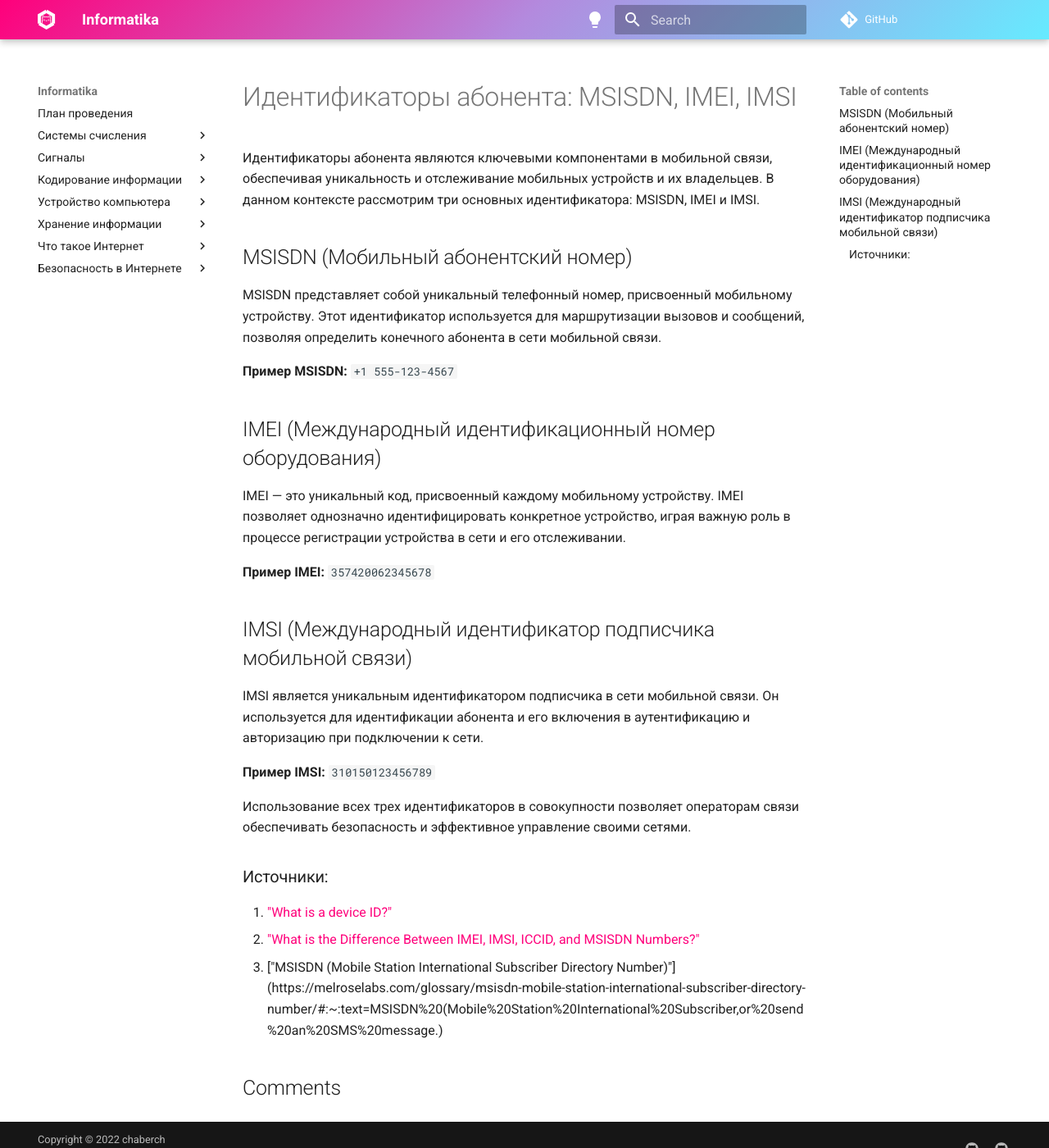
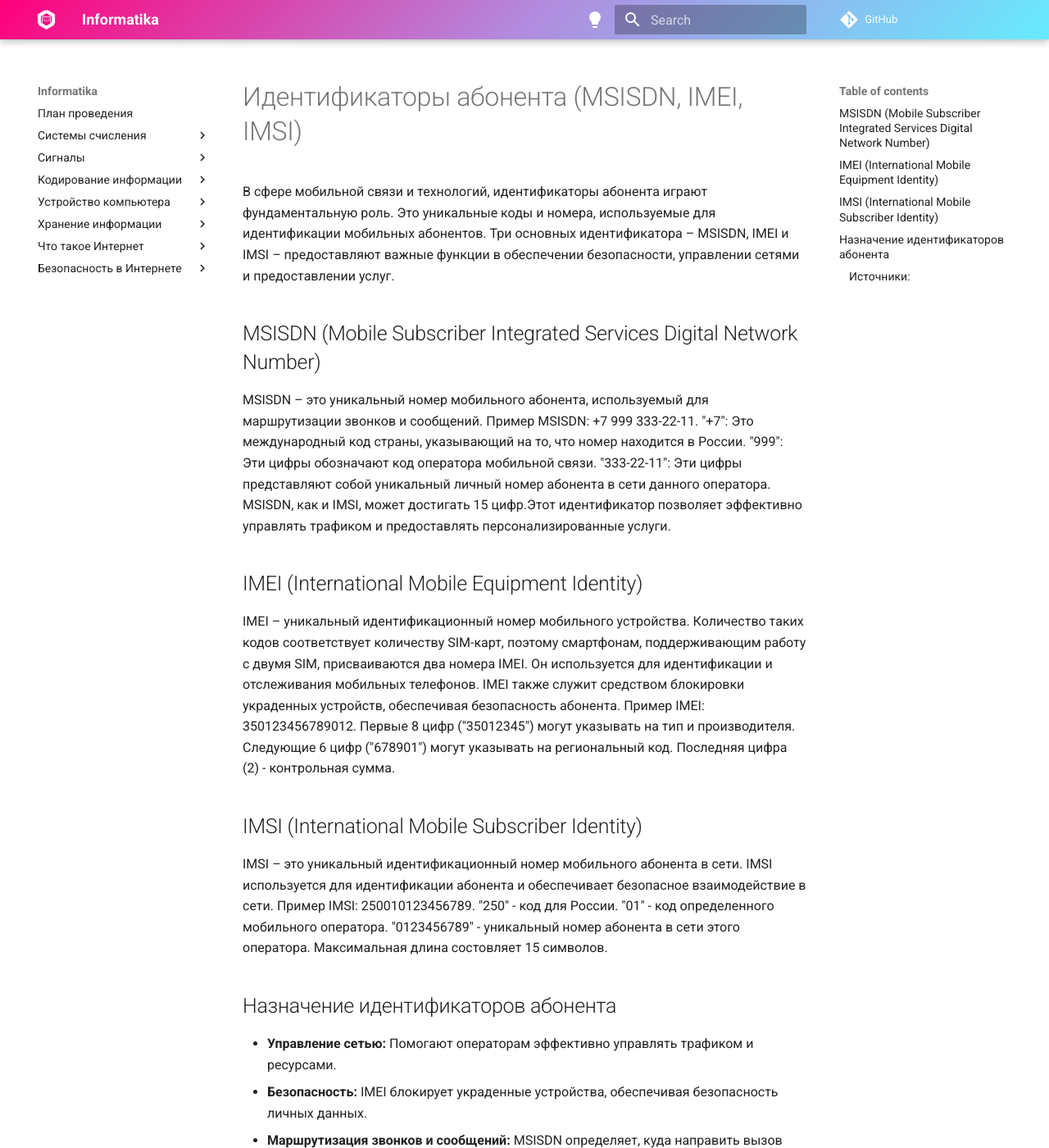
Before and after one commit to chabErch/Informatika, an MkDocs documentation site: the page built from docs/Сети связи/Основы сетей сотовой связи/Идентификаторы абонента.md, in a window 1280 px wide and 1400 px high. Shown: the whole window at 82% size. Built offline with MkDocs 1.6.1 and Material for MkDocs 9.7.7, drawn with Linux system fonts in a browser that asks for light colours; comment, search, counter and statistics services are not loaded; some of the changed text lies outside the part shown.

Commit message:
Update Идентификаторы абонента.md

```diff
--- a/docs/Сети связи/Основы сетей сотовой связи/Идентификаторы абонента.md
+++ b/docs/Сети связи/Основы сетей сотовой связи/Идентификаторы абонента.md
@@ -1,29 +1,37 @@
-# Идентификаторы абонента: MSISDN, IMEI, IMSI
+# Идентификаторы абонента (MSISDN, IMEI, IMSI)
 
-Идентификаторы абонента являются ключевыми компонентами в мобильной связи, обеспечивая уникальность и отслеживание мобильных устройств и их владельцев. В данном контексте рассмотрим три основных идентификатора: MSISDN, IMEI и IMSI.
+В сфере мобильной связи и технологий, идентификаторы абонента играют фундаментальную роль. Это уникальные коды и номера, используемые для идентификации мобильных абонентов. Три основных идентификатора – MSISDN, IMEI и IMSI – предоставляют важные функции в обеспечении безопасности, управлении сетями и предоставлении услуг.
 
-## MSISDN (Мобильный абонентский номер)
+## MSISDN (Mobile Subscriber Integrated Services Digital Network Number)
 
-MSISDN представляет собой уникальный телефонный номер, присвоенный мобильному устройству. Этот идентификатор используется для маршрутизации вызовов и сообщений, позволяя определить конечного абонента в сети мобильной связи.
+MSISDN – это уникальный номер мобильного абонента, используемый для маршрутизации звонков и сообщений. Пример MSISDN: +7 999 333-22-11. "+7": Это международный код страны, указывающий на то, что номер находится в России. "999": Эти цифры обозначают код оператора мобильной связи. "333-22-11": Эти цифры представляют собой уникальный личный номер абонента в сети данного оператора. MSISDN, как и IMSI, может достигать 15 цифр.Этот идентификатор позволяет эффективно управлять трафиком и предоставлять персонализированные услуги.
 
-**Пример MSISDN:** `+1 555-123-4567`
+## IMEI (International Mobile Equipment Identity)
 
-## IMEI (Международный идентификационный номер оборудования)
+IMEI – уникальный идентификационный номер мобильного устройства. Количество таких кодов соответствует количеству SIM-карт, поэтому смартфонам, поддерживающим работу с двумя SIM, присваиваются два номера IMEI. Он используется для идентификации и отслеживания мобильных телефонов. IMEI также служит средством блокировки украденных устройств, обеспечивая безопасность абонента. Пример IMEI: 350123456789012. Первые 8 цифр ("35012345") могут указывать на тип и производителя. Следующие 6 цифр ("678901") могут указывать на региональный код. Последняя цифра (2) - контрольная сумма.
 
-IMEI — это уникальный код, присвоенный каждому мобильному устройству. IMEI позволяет однозначно идентифицировать конкретное устройство, играя важную роль в процессе регистрации устройства в сети и его отслеживании.
+## IMSI (International Mobile Subscriber Identity)
 
-**Пример IMEI:** `357420062345678`
+IMSI – это уникальный идентификационный номер мобильного абонента в сети. IMSI используется для идентификации абонента и обеспечивает безопасное взаимодействие в сети. Пример IMSI: 250010123456789. "250" - код для России. "01" - код определенного мобильного оператора. "0123456789" - уникальный номер абонента в сети этого оператора. Максимальная длина состовляет 15 символов.
 
-## IMSI (Международный идентификатор подписчика мобильной связи)
+## Назначение идентификаторов абонента
 
-IMSI является уникальным идентификатором подписчика в сети мобильной связи. Он используется для идентификации абонента и его включения в аутентификацию и авторизацию при подключении к сети.
+- **Управление сетью:** Помогают операторам эффективно управлять трафиком и ресурсами.
+- **Безопасность:** IMEI блокирует украденные устройства, обеспечивая безопасность личных данных.
+- **Маршрутизация звонков и сообщений:** MSISDN определяет, куда направить вызов или сообщение.
 
-**Пример IMSI:** `310150123456789`
-
-Использование всех трех идентификаторов в совокупности позволяет операторам связи обеспечивать безопасность и эффективное управление своими сетями.
+В современном мире идентификаторы абонента стали неотъемлемой частью технологической инфраструктуры, обеспечивая надежность, безопасность и эффективность мобильной связи.
 
 ### Источники:
-
-1. ["What is a device ID?"](https://www.adjust.com/glossary/device-id/)
-2. ["What is the Difference Between IMEI, IMSI, ICCID, and MSISDN Numbers?"](https://www.efani.com/blog/difference-between-imei-imsi-iccid-and-msisdn-numbers#:~:text=The%20specific%20codes%20IMEI%2C%20IMSI,the%20complete%20mobile%20phone%20number.)
-3. ["MSISDN (Mobile Station International Subscriber Directory Number)"](https://melroselabs.com/glossary/msisdn-mobile-station-international-subscriber-directory-number/#:~:text=MSISDN%20(Mobile%20Station%20International%20Subscriber,or%20send%20an%20SMS%20message.)
+1. Что такое HLR и MSISDN?
+https://www.topnomer.ru/blog/chto-takoe-hlr-i-msisdn.html
+2. Что такое IMEI в телефоне и как его узнать?
+https://journal.tinkoff.ru/imei/
+3. Идентификатор IMSI.
+https://dzen.ru/a/Xa1af8BccQCtqrL-?experiment=942707
+4. MSISDN
+https://ru.wikipedia.org/wiki/MSISDN
+5. Что такое IMEI устройства: для чего нужен и как его узнать?
+https://moskva.beeline.ru/shop/review/chto-takoe-imei-telefona/
+6. IMSI (International mobile subscriber identity)
+https://celnet.ru/IMSI.php
```
